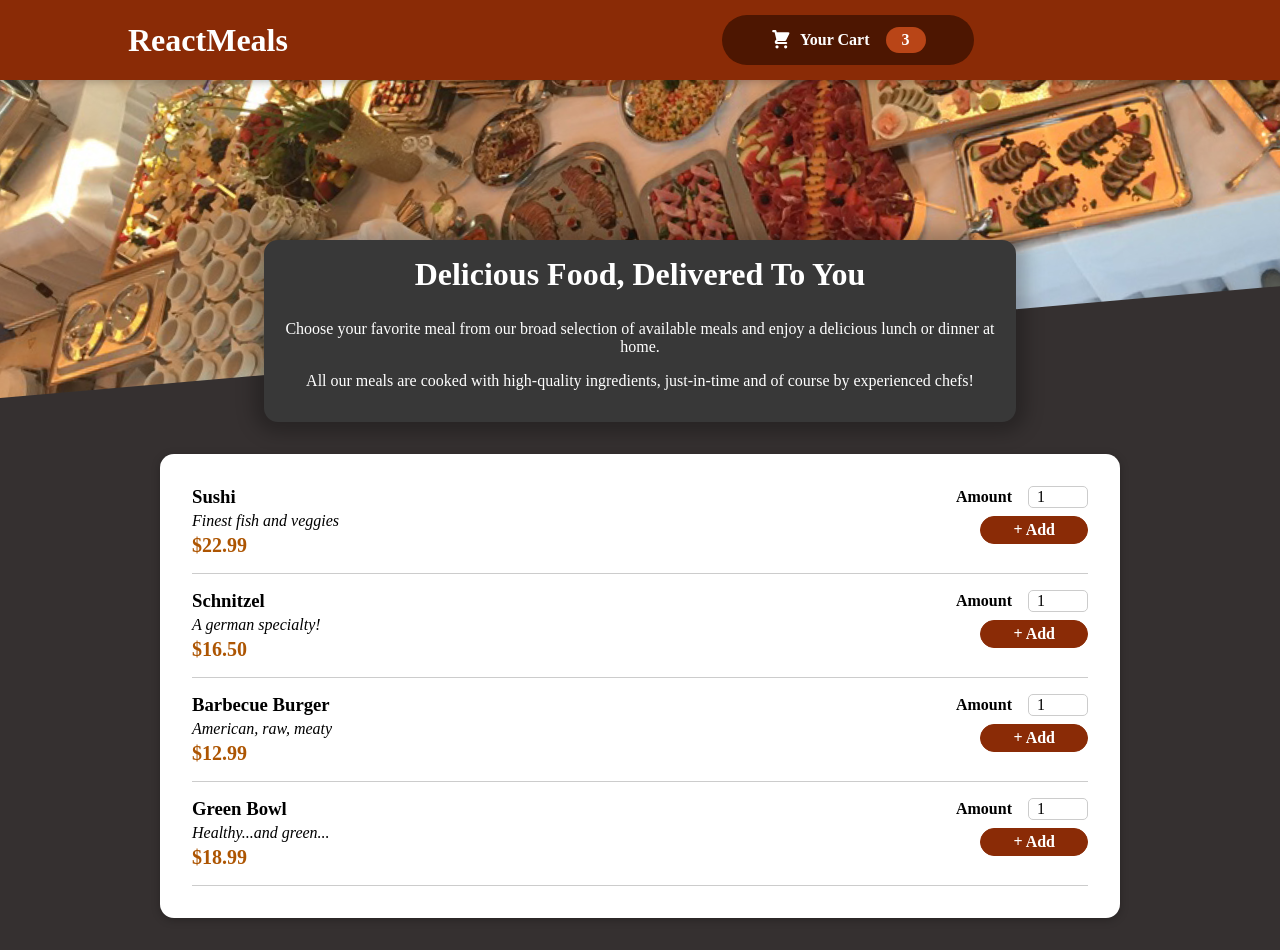
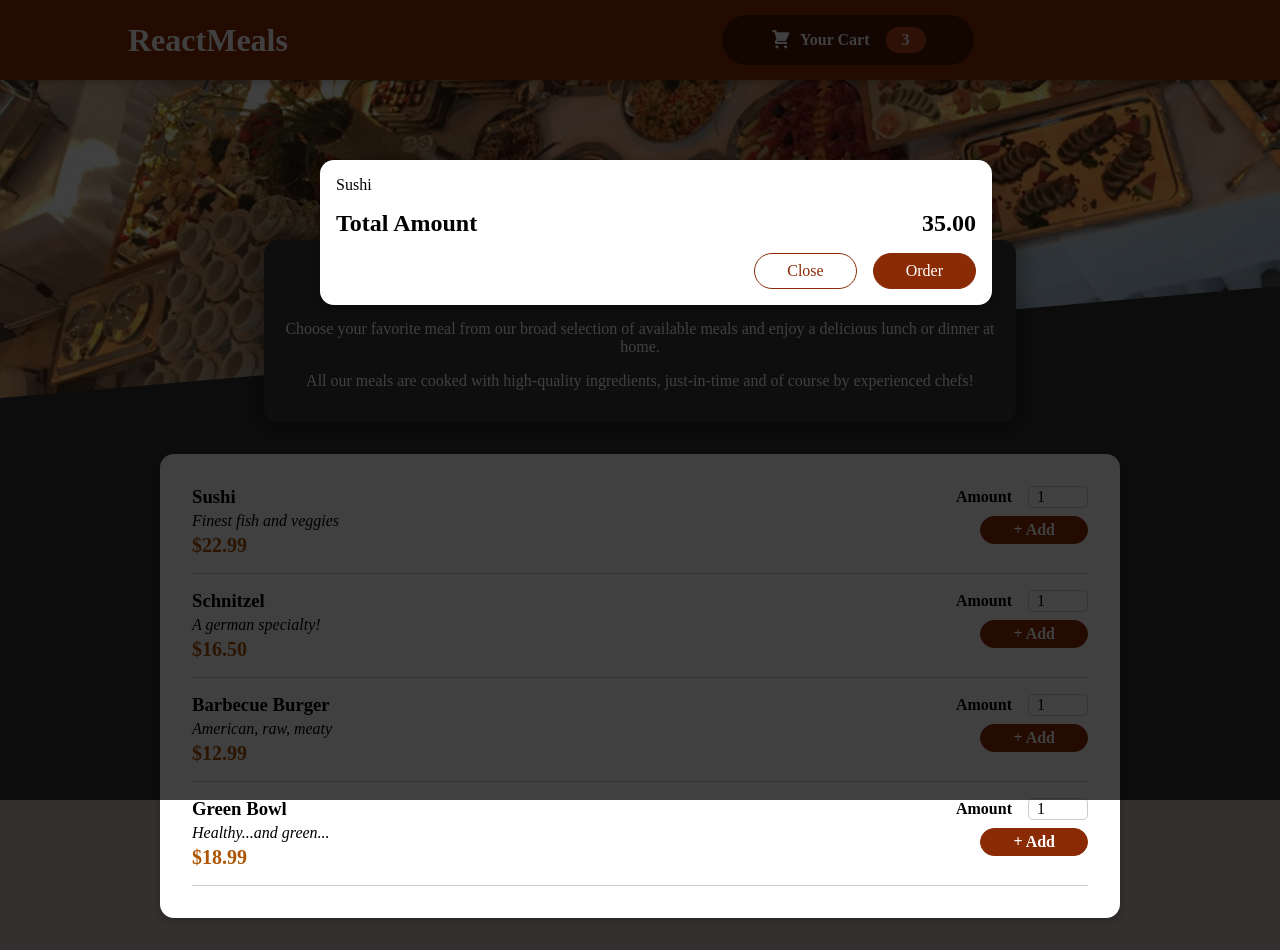
Before and after one commit to ilianrusev/food-order-app-react-udemy, a React (Create React App) app: page / in a window 1280 px wide. Built offline with nearby package versions, Linux system fonts and the light colour scheme.

Commit message:
created modal for cart

```diff
--- a/public/index.html
+++ b/public/index.html
@@ -9,25 +9,12 @@
       name="description"
       content="Web site created using create-react-app"
     />
-    <link rel="apple-touch-icon" href="%PUBLIC_URL%/logo192.png" />
-    <!--
-      manifest.json provides metadata used when your web app is installed on a
-      user's mobile device or desktop. See https://developers.google.com/web/fundamentals/web-app-manifest/
-    -->
-    <link rel="manifest" href="%PUBLIC_URL%/manifest.json" />
-    <!--
-      Notice the use of %PUBLIC_URL% in the tags above.
-      It will be replaced with the URL of the `public` folder during the build.
-      Only files inside the `public` folder can be referenced from the HTML.
 
-      Unlike "/favicon.ico" or "favicon.ico", "%PUBLIC_URL%/favicon.ico" will
-      work correctly both with client-side routing and a non-root public URL.
-      Learn how to configure a non-root public URL by running `npm run build`.
-    -->
     <title>React App</title>
   </head>
   <body>
     <noscript>You need to enable JavaScript to run this app.</noscript>
+    <div id="overlays"></div>
     <div id="root"></div>
     <!--
       This HTML file is a template.
--- a/src/App.js
+++ b/src/App.js
@@ -1,5 +1,6 @@
 import { Fragment } from "react";
 
+import Cart from "./components/Cart/Cart";
 import Header from "./components/Layout/Header";
 import Meals from "./components/Meals/Meals";
 
@@ -7,9 +8,10 @@
 function App() {
   return (
     <Fragment>
+      <Cart />
       <Header />
       <main>
-        <Meals/>
+        <Meals />
       </main>
     </Fragment>
   );
--- a/src/components/Cart/Cart.js
+++ b/src/components/Cart/Cart.js
@@ -1,8 +1,26 @@
-import className from './Cart.module.css'
+import Modal from '../UI/Modal'
+import classes from './Cart.module.css'
 
 const Cart = (props) => {
+    const cartItems = (
+        <ul className={classes['cart-items']}>
+            {[{ id: 'c1', name: 'Sushi', amount: 2, price: 12.99 }]
+                .map(i => <li>{i.name}</li>)}
+        </ul>
+    )
+
     return (
-
+        <Modal>
+            {cartItems}
+            <div className={classes.total}>
+                <span>Total Amount</span>
+                <span>35.00</span>
+            </div>
+            <div className={classes.actions}>
+                <button className={classes['button--alt']}>Close</button>
+                <button className={classes.button}>Order</button>
+            </div>
+        </Modal>
     )
 }
 
--- /dev/null
+++ b/src/components/UI/Modal.js
@@ -0,0 +1,28 @@
+import { Fragment } from 'react'
+import { createPortal } from 'react-dom'
+import classes from './Modal.module.css'
+
+const Backdrop = (props) => {
+    return <div className={classes.backdrop}></div>
+}
+
+const ModalOverlay = (props) => {
+    return (
+        <div className={classes.modal}>
+            <div className={classes.content}>{props.children}</div>
+        </div>
+    )
+}
+
+const portalRoot = document.getElementById('overlays')
+
+const Modal = (props) => {
+    return (
+        <Fragment>
+            {createPortal(<Backdrop />, portalRoot)}
+            {createPortal(<ModalOverlay>{props.children}</ModalOverlay>, portalRoot)}
+        </Fragment>
+    )
+}
+
+export default Modal
--- /dev/null
+++ b/src/components/UI/Modal.module.css
@@ -0,0 +1,40 @@
+.backdrop {
+    position: fixed;
+    top: 0;
+    left: 0;
+    width: 100%;
+    height: 100vh;
+    z-index: 20;
+    background-color: rgba(0, 0, 0, 0.75);
+  }
+
+  .modal {
+    position: fixed;
+    top: 20vh;
+    left: 5%;
+    width: 90%;
+    background-color: white;
+    padding: 1rem;
+    border-radius: 14px;
+    box-shadow: 0 2px 8px rgba(0, 0, 0, 0.25);
+    z-index: 30;
+    animation: slide-down 300ms ease-out forwards;
+  }
+
+  @media (min-width: 768px) {
+    .modal {
+      width: 40rem;
+      left: calc(50% - 20rem);
+    }
+  }
+
+  @keyframes slide-down {
+    from {
+      opacity: 0;
+      transform: translateY(-3rem);
+    }
+    to {
+      opacity: 1;
+      transform: translateY(0);
+    }
+  }
```
